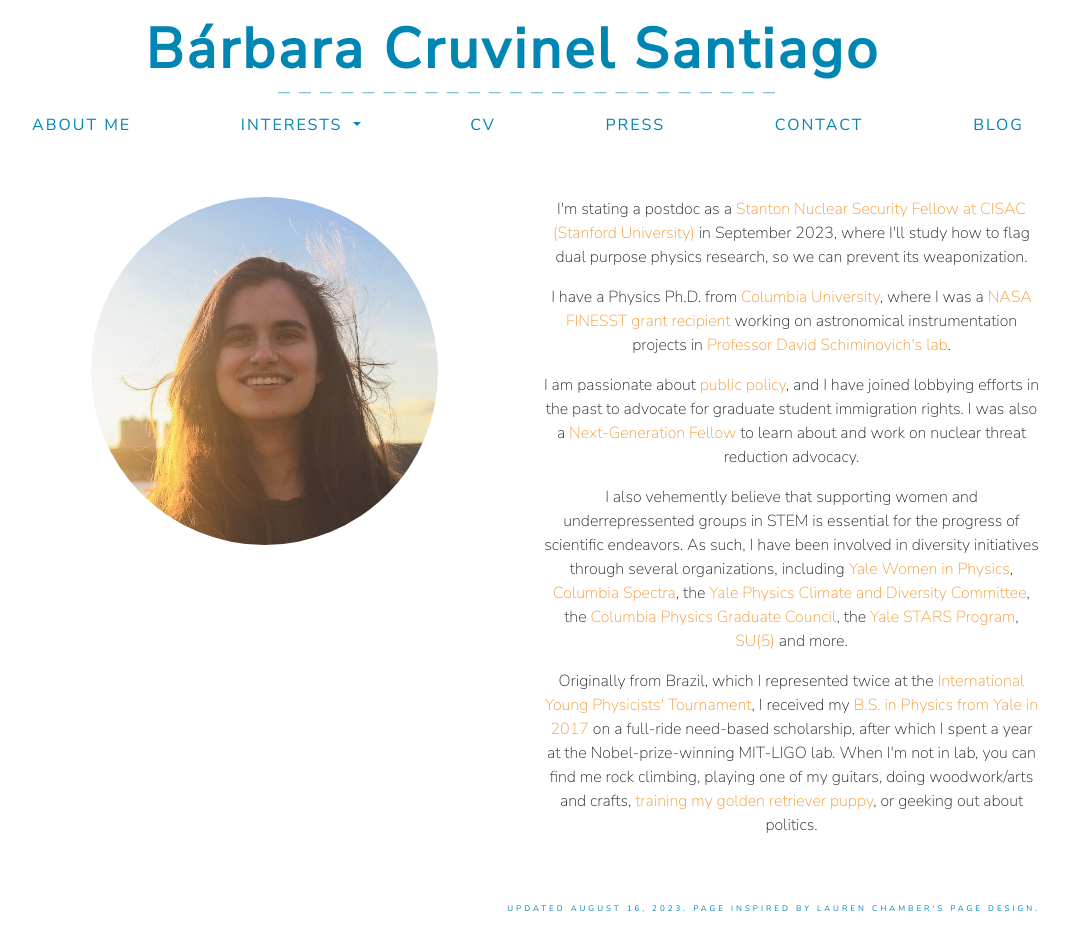
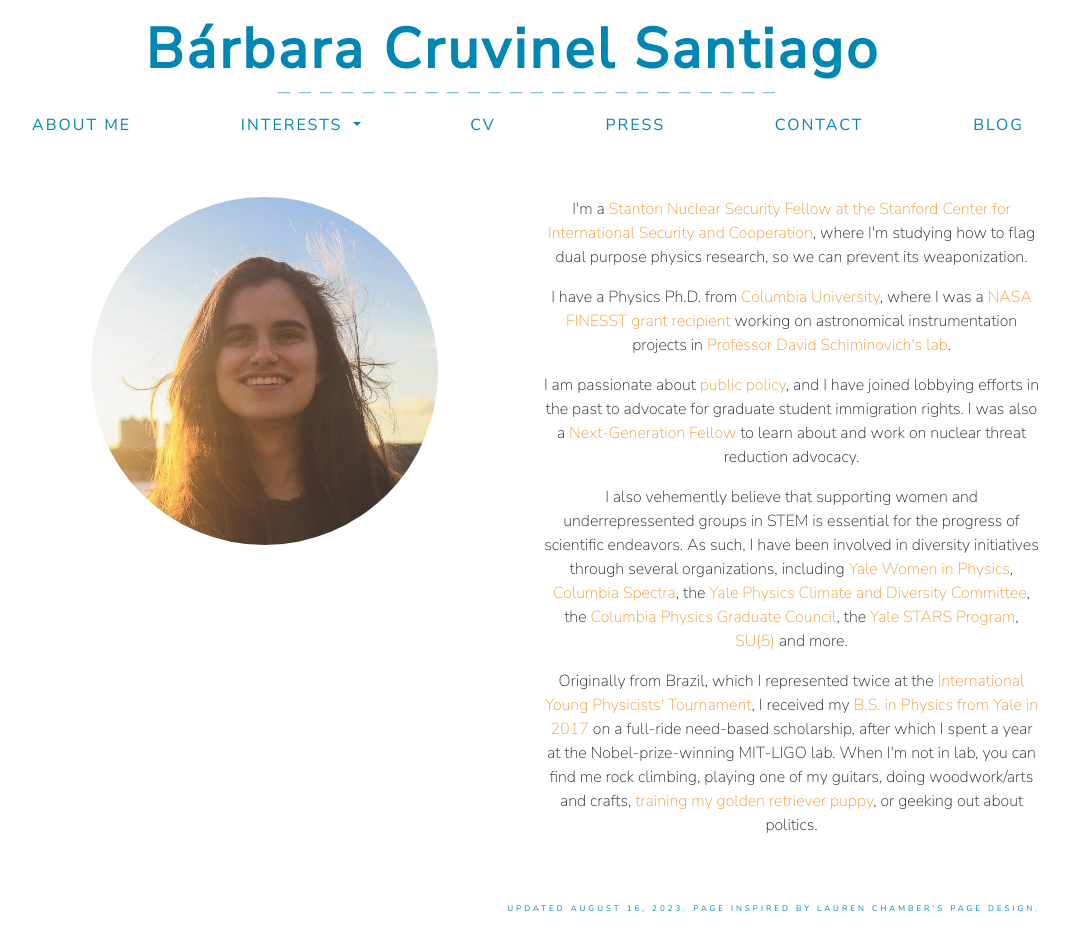
Before and after one commit to barbaracrusan/barbaracrusan.github.io, a Jekyll site: the page built from index.html, in a window 1280 px wide and 953 px high. Shown: the whole window, without its empty margins (112-1181 px from the left). Built offline with Jekyll 4.4.1, drawn with Linux system fonts in a browser that asks for light colours; nearby versions of some CDN libraries.

Commit message:
change in bio

```diff
--- a/index.html
+++ b/index.html
@@ -11,7 +11,7 @@
       </div>
 
       <div class="col-md-6">
-        <p>I'm stating a postdoc as a <a href="https://cisac.fsi.stanford.edu/people/barbara-cruvinel-santiago" target="_blank">Stanton Nuclear Security Fellow at CISAC (Stanford University)</a> in September 2023, where I'll study how to flag dual purpose physics research, so we can prevent its weaponization.</p>
+        <p>I'm a <a href="https://cisac.fsi.stanford.edu/people/barbara-cruvinel-santiago" target="_blank">Stanton Nuclear Security Fellow at the Stanford Center for International Security and Cooperation</a>, where I'm studying how to flag dual purpose physics research, so we can prevent its weaponization.</p>
 
         <p>I have a Physics Ph.D. from <a href="https://physics.columbia.edu/content/barbara-cruvinel-santiago" target="_blank">Columbia University</a>, where I was a <a href="https://nspires.nasaprs.com/external/viewrepositorydocument/cmdocumentid=695964/solicitationId=%7B913A7DEE-2747-6539-130C-0AB1E2322F42%7D/viewSolicitationDocument=1/Astro19%20FINESST%20Proposals%20List%20for%20Posting%20v3.pdf" target="_blank">NASA FINESST grant recipient</a> working on astronomical instrumentation projects in <a href="http://sail.astro.columbia.edu" target="_blank">Professor David Schiminovich's lab</a>.</p>
 
```
